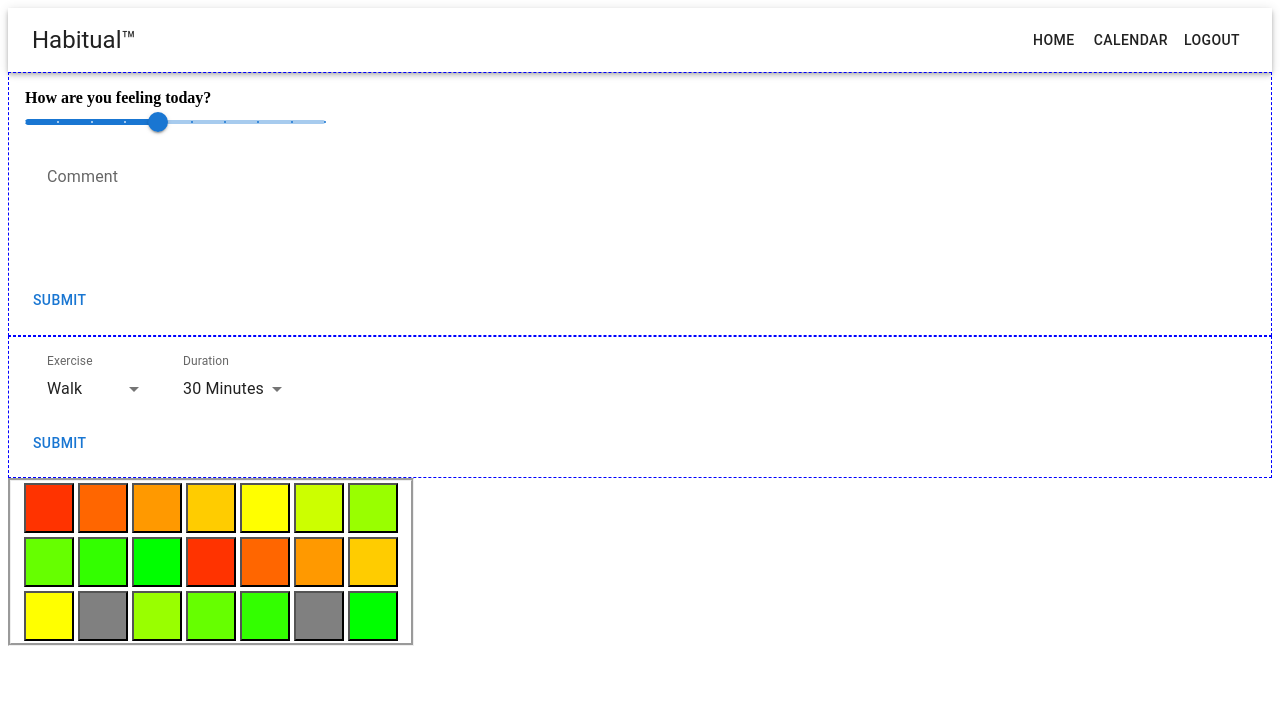
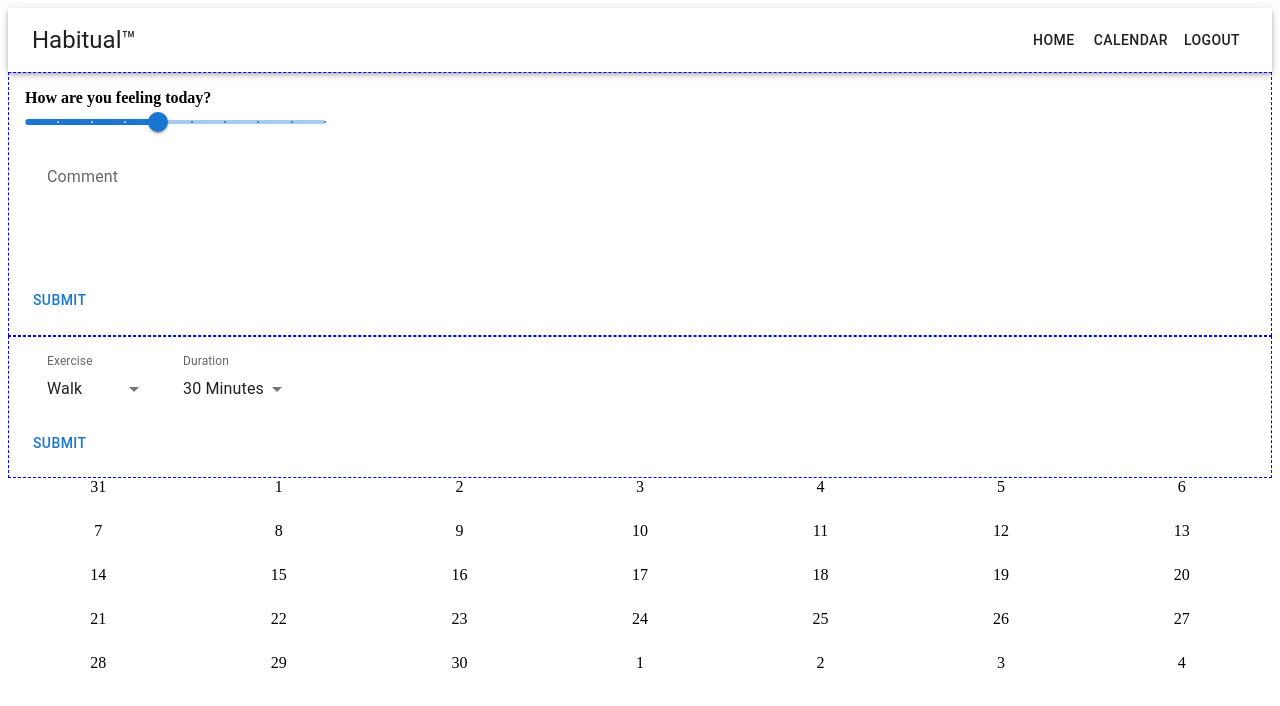
Before and after one commit to Jigglypuff-FTRI4/Habitual, a React app: page / in a window 1280 px wide. Shown: the top 706 px of the page. Built offline with nearby package versions, Linux system fonts and the light colour scheme.

Commit message:
in the middle of creating calendar

```diff
--- a/client/containers/CalendarView.jsx
+++ b/client/containers/CalendarView.jsx
@@ -1,47 +1,84 @@
 import React, { useCallback, useEffect, useState } from "react";
 import Calendar from '../components/Calendar.jsx';
-
+import moment from 'moment'
 import '../styles/containers/CalendarView.scss'
 
-//Dummy Data//
-const calendarInfo = [
-  { mood: 1, comment: 'test'},
-  { mood: 2, comment: 'test'},
-  { mood: 3, comment: 'test'},
-  { mood: 4, comment: 'test'},
-  { mood: 5, comment: 'test'},
-  { mood: 6, comment: 'test'},
-  { mood: 7, comment: 'test'},
-  { mood: 8, comment: 'test'},
-  { mood: 9, comment: 'test'},
-  { mood: 10, comment: 'test'},
-  { mood: 1, comment: 'test'},
-  { mood: 2, comment: 'test'},
-  { mood: 3, comment: 'test'},
-  { mood: 4, comment: 'test'},
-  { mood: 5, comment: 'test'},
-  { mood: undefined, comment: 'test'},
-  { mood: 7, comment: 'test'},
-  { mood: 8, comment: 'test'},
-  { mood: 9, comment: 'test'},
-  { mood: undefined, comment: 'test'},
-  { mood: 10, comment: 'test'},
-];
+export default function Calender () {
+  const value = moment();
+  //first day of the calendar month
+  const startDay=value.clone().startOf('month').startOf('week');
+  //last calendar day of the calendar month
+  const endDay=value.clone().endOf('month').endOf('week');
+  //set iterator day 1 day before the calendar month
+  const day = startDay.clone().subtract(1,"day");
+  const calendarArray =[];
+
+  //isBefore is a method from moment
+  while (day.isBefore(endDay, 'day')){
+    calendarArray.push(
+      //newArray with 7 values, map over the 7 zeros
+      Array(7).fill(0).map(() => day.add(1, 'day').clone())
+    )
+  }
+
+  const calendar = calendarArray.map((week) =>
+    <div className="calendar">
+      {week.map((day) =>
+      <div className="day">
+        {day.format('D')}
+      </div>)}
+    </div>
+  )
+
+  return (
+    <div>
+      {calendar}
+    </div>
+  )
+}
 
 
-export default function CalendarView (props) {
-  //STATE//
-  const [calendarData, setCalendarData] = useState(calendarInfo)
-  console.log('calendarData:', calendarData);
 
 
-  return (
-      <div id='calendar-view'>
-      <Calendar
-        calendarData={calendarData}
-      />
+// //Dummy Data//
+// const calendarInfo = [
+//   { mood: 1, comment: 'test'},
+//   { mood: 2, comment: 'test'},
+//   { mood: 3, comment: 'test'},
+//   { mood: 4, comment: 'test'},
+//   { mood: 5, comment: 'test'},
+//   { mood: 6, comment: 'test'},
+//   { mood: 7, comment: 'test'},
+//   { mood: 8, comment: 'test'},
+//   { mood: 9, comment: 'test'},
+//   { mood: 10, comment: 'test'},
+//   { mood: 1, comment: 'test'},
+//   { mood: 2, comment: 'test'},
+//   { mood: 3, comment: 'test'},
+//   { mood: 4, comment: 'test'},
+//   { mood: 5, comment: 'test'},
+//   { mood: undefined, comment: 'test'},
+//   { mood: 7, comment: 'test'},
+//   { mood: 8, comment: 'test'},
+//   { mood: 9, comment: 'test'},
+//   { mood: undefined, comment: 'test'},
+//   { mood: 10, comment: 'test'},
+// ];
 
-      </div>
-  )
 
-};
+// export default function CalendarView (props) {
+//   //STATE//
+//   const [calendarData, setCalendarData] = useState(calendarInfo)
+//   console.log('calendarData:', calendarData);
+
+
+//   return (
+//       <div id='calendar-view'>
+//       <Calendar
+//         calendarData={calendarData}
+//       />
+
+//       </div>
+//   )
+
+// };
--- a/client/styles/containers/CalendarView.scss
+++ b/client/styles/containers/CalendarView.scss
@@ -1,8 +1,19 @@
 #calendar-view {
-    border-style: groove;
-    width: 400px;
-    display: flex;
-    justify-content: center;
+  border-style: groove;
+  width: 400px;
+  display: flex;
+  justify-content: center;
+}
 
-
+.calendar .day {
+  position: relative;
+  width: calc(100% / 7);
+  height: 44px;
+  display: inline-block;
+  background-color: white;
+  padding: 0;
+  margin: 0;
+  box-sizing: border-box;
+  z-index: 1;
+  text-align: center;
 }
--- a/package.json
+++ b/package.json
@@ -27,6 +27,7 @@
     "css-loader": "^6.5.1",
     "dotenv": "^10.0.0",
     "express": "^4.17.1",
+    "moment": "^2.29.1",
     "pg": "^8.7.1",
     "postgres": "^1.0.2",
     "react": "^17.0.2",
```
Also changed, not shown: 1 other file (tests, documents, lock files or other folders).
